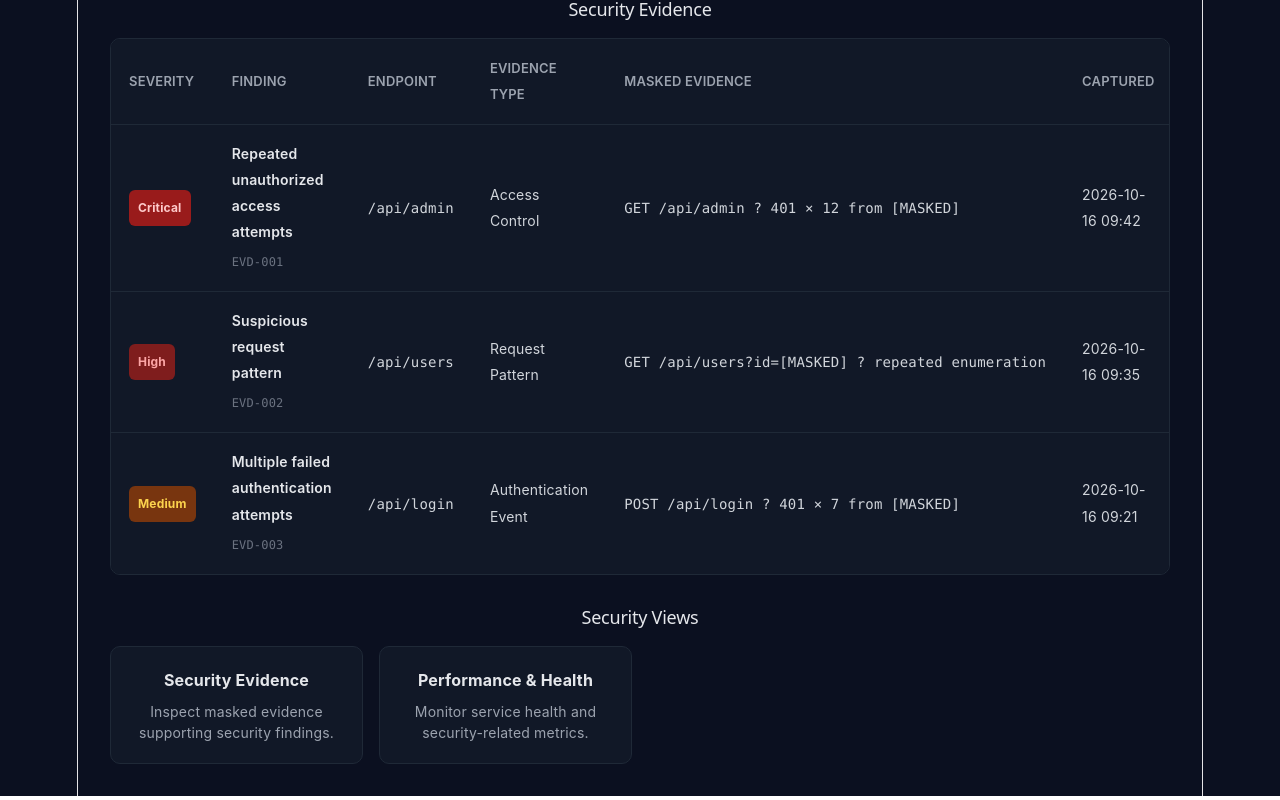
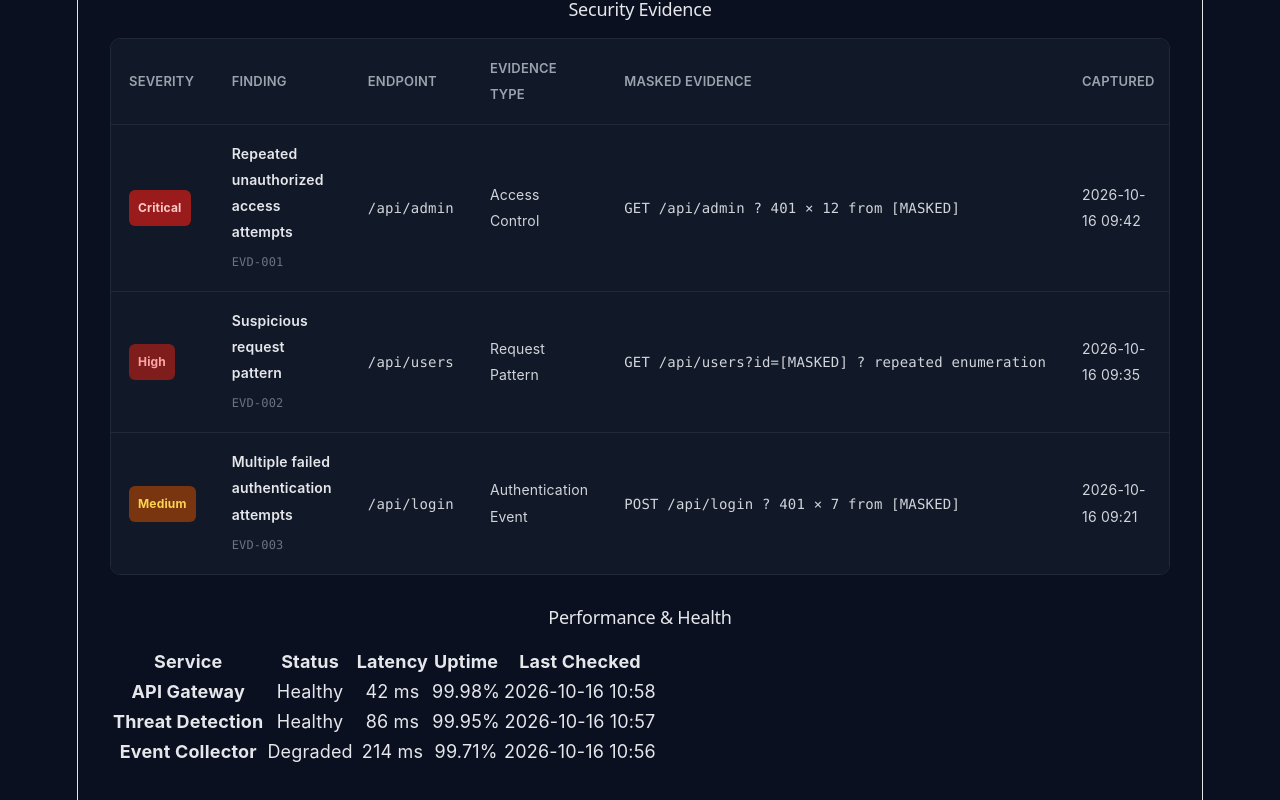
Before and after one commit to madhab-tech-cyber/APIsenX, a React (Vite) app in the folder dashboard/: page / in a window 1280 px wide. Shown: the part 1041-1841 px from the top of the page. Built offline with nearby package versions, Linux system fonts and the light colour scheme.

Commit message:
feat(member6): add performance and health view

```diff
--- a/dashboard/src/App.tsx
+++ b/dashboard/src/App.tsx
@@ -3,6 +3,7 @@ import { securityMetrics } from './securityData'
 import { apiEndpoints } from './endpointData'
 import { securityAlerts } from './alertData'
 import { securityEvidence } from './evidenceData'
+import { healthMetrics } from './healthData'
 
 function App() {
   return (
@@ -133,18 +134,37 @@ function App() {
           </table>
         </section>
 
-        <h2 className="section-title">Security Views</h2>
+        <h2 className="section-title">Performance &amp; Health</h2>
 
-        <section className="views">
-          <article className="view-card">
-            <h3>Security Evidence</h3>
-            <p>Inspect masked evidence supporting security findings.</p>
-          </article>
-
-          <article className="view-card">
-            <h3>Performance &amp; Health</h3>
-            <p>Monitor service health and security-related metrics.</p>
-          </article>
+        <section className="health-table-card">
+          <table className="health-table">
+            <thead>
+              <tr>
+                <th>Service</th>
+                <th>Status</th>
+                <th>Latency</th>
+                <th>Uptime</th>
+                <th>Last Checked</th>
+              </tr>
+            </thead>
+            <tbody>
+              {healthMetrics.map((metric) => (
+                <tr key={metric.service}>
+                  <td>
+                    <strong>{metric.service}</strong>
+                  </td>
+                  <td>
+                    <span className={`health-status health-${metric.status.toLowerCase()}`}>
+                      {metric.status}
+                    </span>
+                  </td>
+                  <td>{metric.latencyMs} ms</td>
+                  <td>{metric.uptime}</td>
+                  <td>{metric.lastChecked}</td>
+                </tr>
+              ))}
+            </tbody>
+          </table>
         </section>
       </main>
     </div>
--- /dev/null
+++ b/dashboard/src/healthData.ts
@@ -0,0 +1,33 @@
+export type HealthStatus = 'Healthy' | 'Degraded' | 'Unhealthy'
+
+export type HealthMetric = {
+  service: string
+  status: HealthStatus
+  latencyMs: number
+  uptime: string
+  lastChecked: string
+}
+
+export const healthMetrics: HealthMetric[] = [
+  {
+    service: 'API Gateway',
+    status: 'Healthy',
+    latencyMs: 42,
+    uptime: '99.98%',
+    lastChecked: '2026-10-16 10:58',
+  },
+  {
+    service: 'Threat Detection',
+    status: 'Healthy',
+    latencyMs: 86,
+    uptime: '99.95%',
+    lastChecked: '2026-10-16 10:57',
+  },
+  {
+    service: 'Event Collector',
+    status: 'Degraded',
+    latencyMs: 214,
+    uptime: '99.71%',
+    lastChecked: '2026-10-16 10:56',
+  },
+]
```
